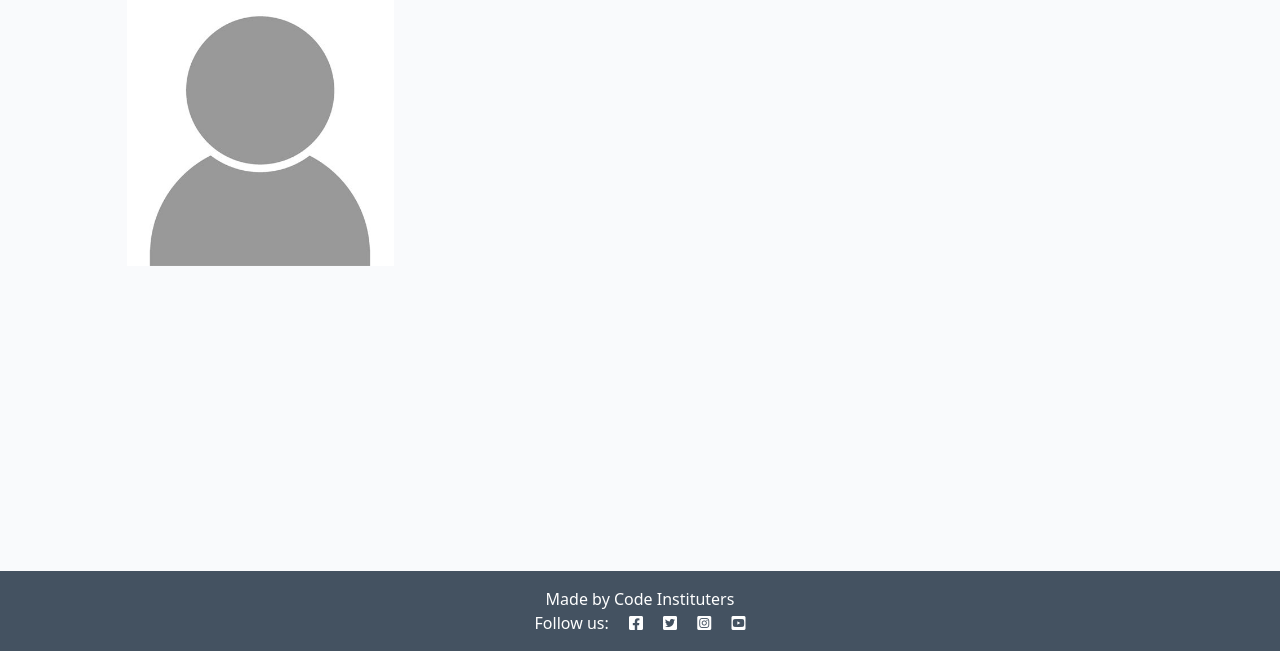
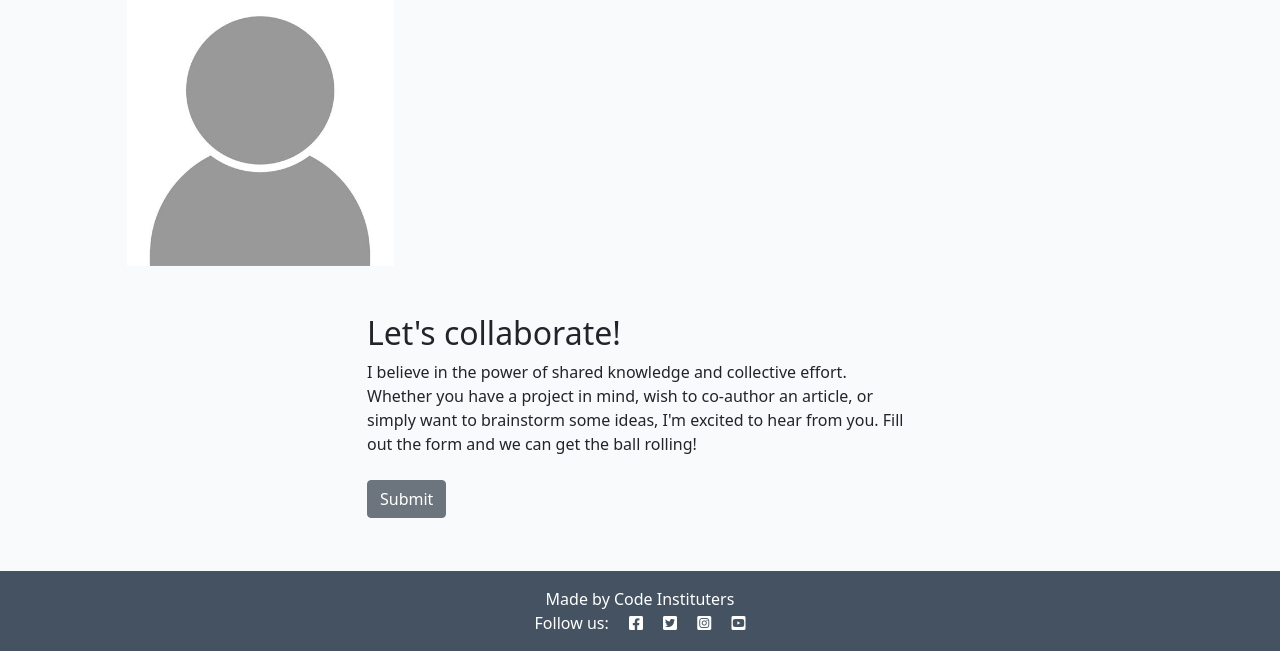
Before and after one commit to AJGreaves/blog-lesson-plan, a Django app: page /about/ in a window 1280 px wide. Shown: the part 149-800 px from the top of the page. Run offline with Django 4.2, Linux system fonts and the light colour scheme; data that the repository does not hold is empty; parts of the project's set-up code (start-up, migrations or seed data) failed here and were passed over; some libraries are stand-ins or nearby versions.

Commit message:
Inital html code for Create the Collaboration Request form challenge

```diff
--- a/about/templates/about/about.html
+++ b/about/templates/about/about.html
@@ -1,15 +1,31 @@
 {% extends 'base.html' %}
+{% load static %}
+
 {% block content %}
-{% load static %}
 <div class="container mt-5">
     <div class="row">
-        <div class="col-4 text-center">
+        <div class="col-12 col-md-4 text-center">
             <img src="{% static 'images/nobody.jpg' %}" width="75%">
         </div>
-        <div class="col-8">
+        <div class="col-12 col-md-8">
             <h2>{{ about.title }}</h2>
             {{ about.content | safe }}
         </div>
     </div>
+    <div class="row justify-content-center">
+        <div class="col-12 col-md-6 mt-5">
+            <h2>Let's collaborate!</h2>
+            <p>I believe in the power of shared knowledge and collective effort.
+                Whether you have a project in mind, wish to co-author
+                an article, or simply want to brainstorm some ideas,
+                I'm excited to hear from you. Fill out the form
+                and we can get the ball rolling!</p>
+
+            <form class="my-4">
+
+                <button class="btn btn-secondary" type="submit">Submit</button>
+            </form>
+        </div>
+    </div>
 </div>
 {% endblock content %}
```
